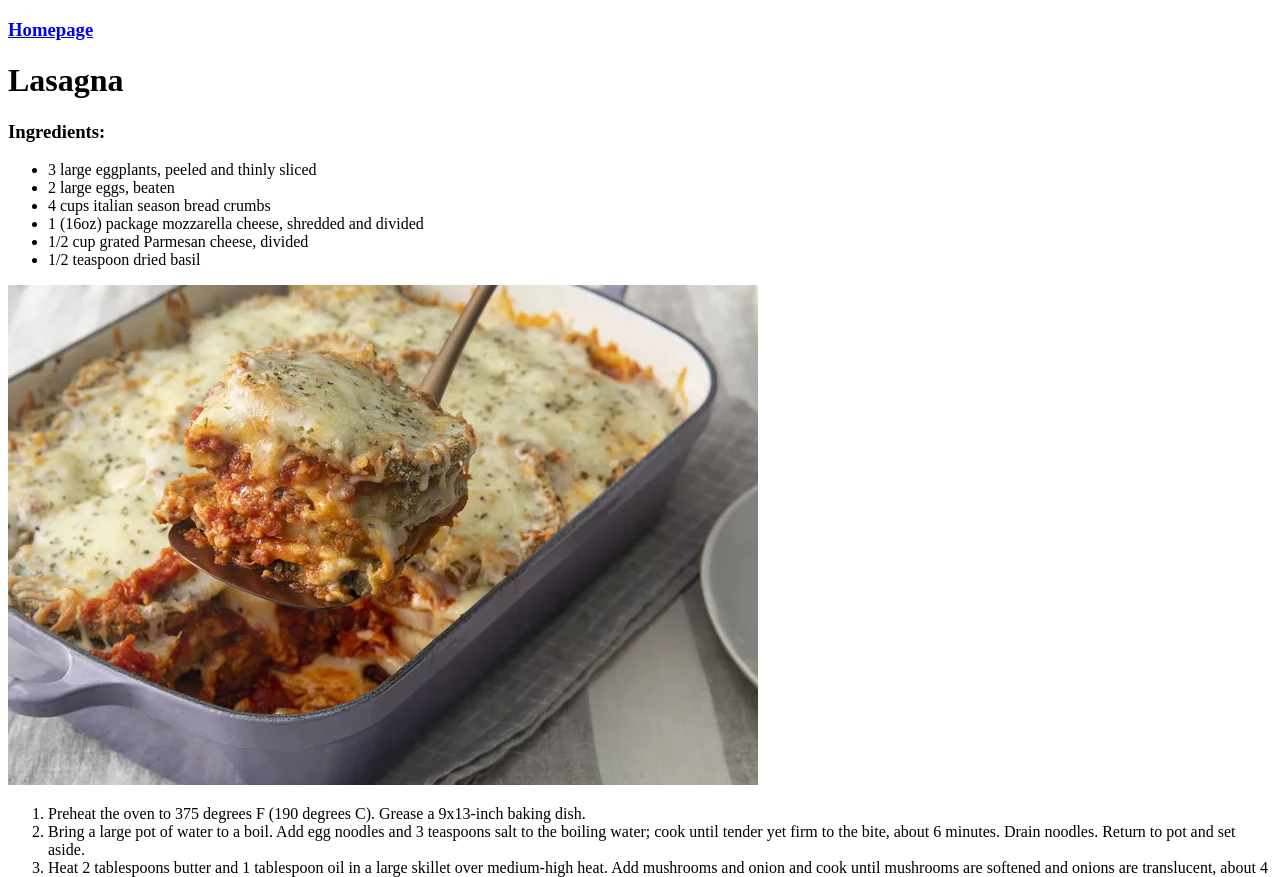
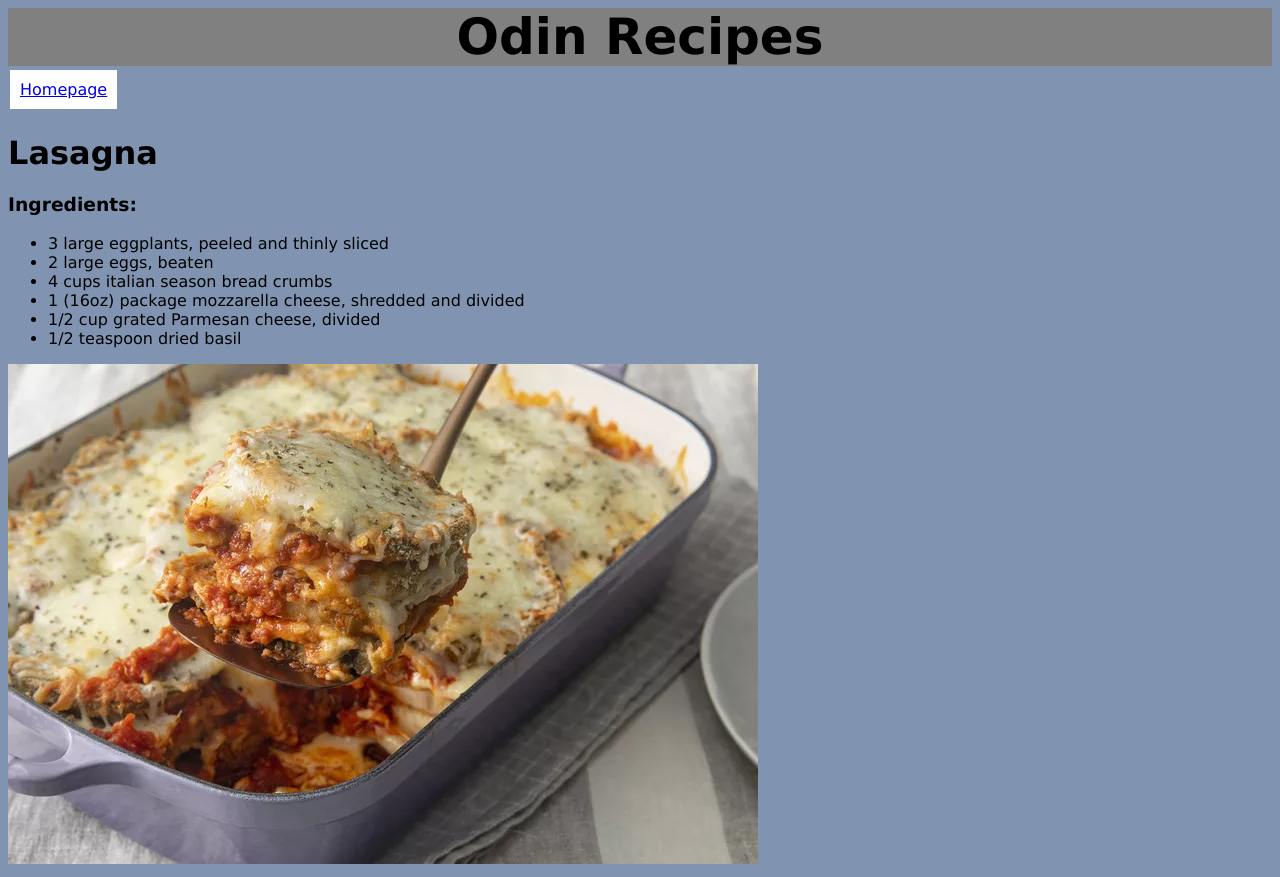
Before and after one commit to EmployedRanger/odin_recipes, a plain HTML site: page recipes/lasagna.html in a window 1280 px wide. Shown: the top 877 px of the page. Drawn offline with Linux system fonts and the light colour scheme.

Commit message:
Added basic CSS to each page/link

```diff
--- a/recipes/lasagna.html
+++ b/recipes/lasagna.html
@@ -5,9 +5,12 @@
         <meta http-equiv="X-UA-Compatible" content="IE=edge">
         <meta name="viewport" content="width=device-width, initial-scale=1.0">
         <title>Lasagna Recipe</title>
+        <link rel="stylesheet" href="../styles.css">
     </head>
+
     <body>
-        <h3><a href="../index.html">Homepage</a></h3>
+        <div class="header">Odin Recipes</div>
+        <a href="../index.html" class="button">Homepage</a>
         <h1>Lasagna</h1>
         <h3>Ingredients:</h3>
         <p>
@@ -32,4 +35,5 @@
             </ol>
         </p>
     </body>
+
 </html>
--- /dev/null
+++ b/styles.css
@@ -0,0 +1,22 @@
+body {
+    font-family: Verdana, Geneva, Tahoma, sans-serif;
+    background-color: rgb(128, 148, 177);
+}
+
+.header {
+    background-color: grey;
+    font-size: 50px;
+    text-align: center;
+    font-weight: bold;
+}
+
+.button {
+
+    text-align: center;
+    padding: 10px 10px;
+    cursor: pointer;
+    background-color: white;
+    display: inline-block;
+    margin: 4px 2px;
+    border: none;
+}
```
Also changed, not shown: index.html (+1 -17 lines), recipes/cabbage-roll.html (+4 -1 lines), recipes/tuna-noodle.html (+3 -1 lines), 1 other file. Lines whose indentation alone changed are shown as unchanged.
